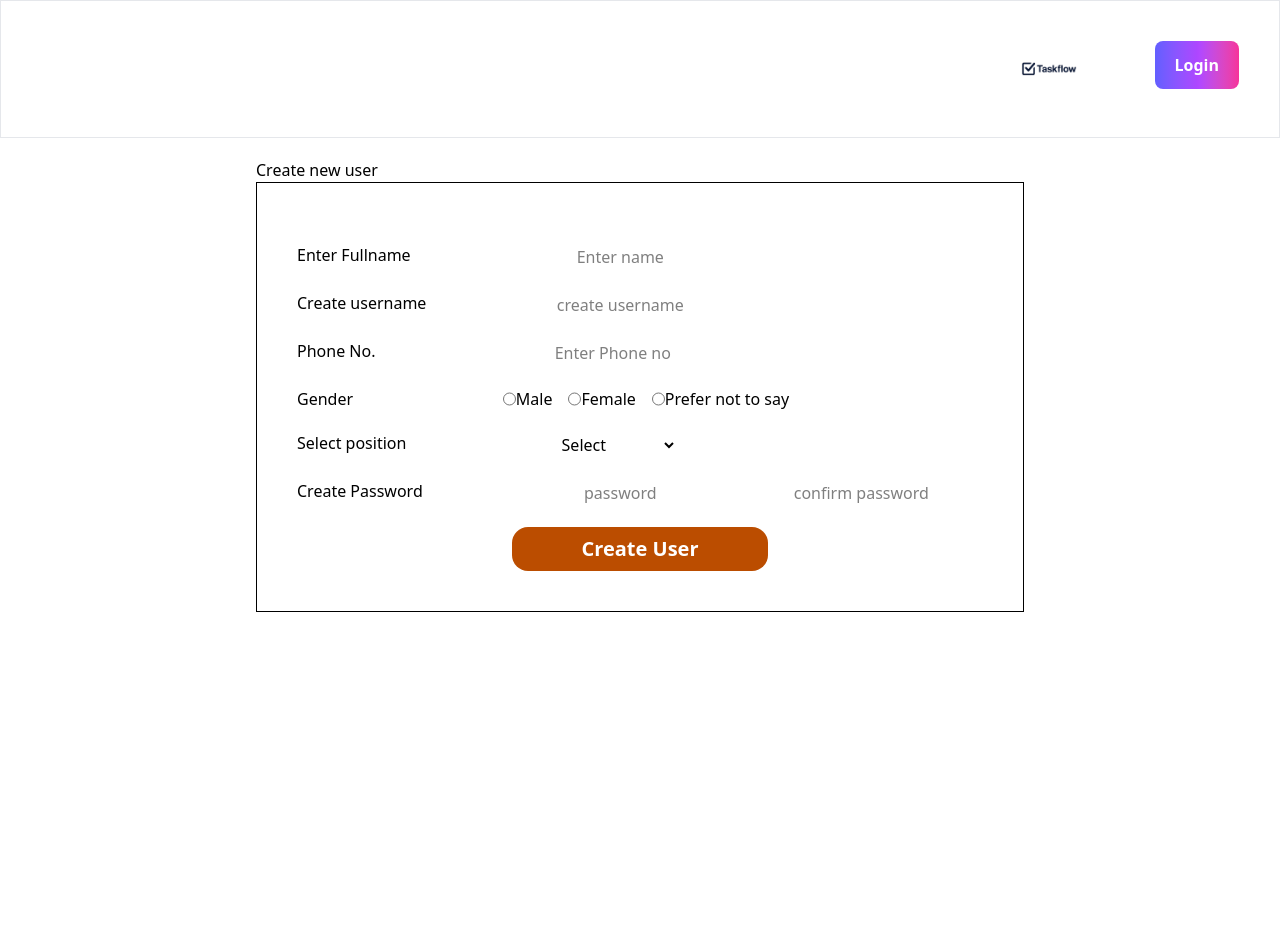
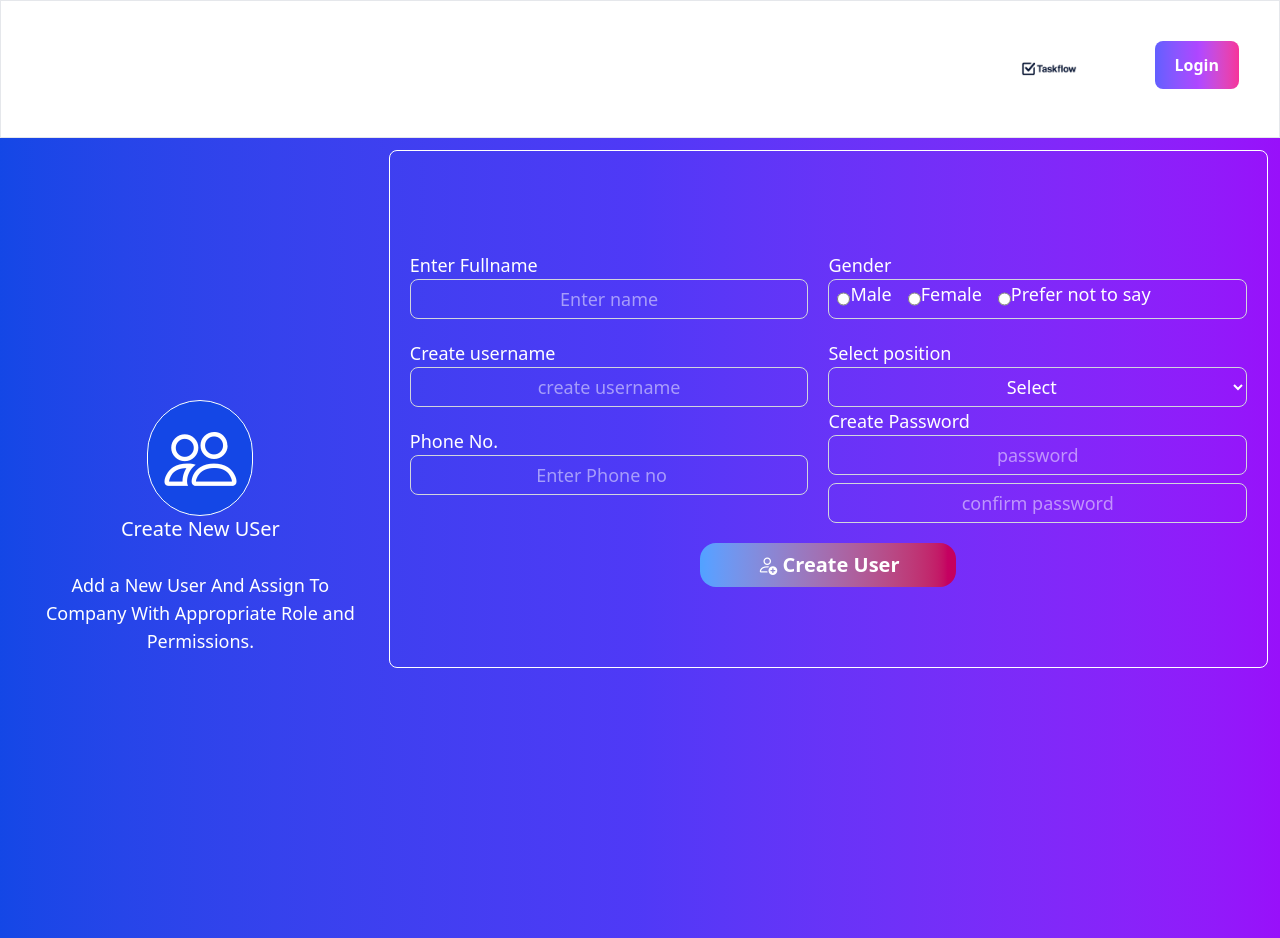
Before and after one commit to Aishwaryajadhav2000/TaskFlow_Frontend, a React (Vite) app: page /signup in a window 1280 px wide. Built offline with nearby package versions, Linux system fonts and the light colour scheme; no server answers.

Commit message:
UI update on form

```diff
--- a/src/developer/CreateAdmin.jsx
+++ b/src/developer/CreateAdmin.jsx
@@ -74,11 +74,6 @@ export default function CreateAdmin() {
       <section className='text-white text-lg md:h-screen w-full md:flex justify-center md:justify-between bg-gradient-to-r from-blue-700 via-indigo-600 to-purple-600 p-3'>
 
         <article className='md:w-[30%] items-center flex justify-center'>
-          {/* <div className='bg-purple-400 '>
-            <i class="bi bi-people"></i>
-            <h1>Create new user</h1>
-            <p>Add a New User And Assign To Company With Appropriate Role and Permissions.</p>
-          </div> */}
           <div className='p-5 text-center justify-center '>
             <i class="bi bi-people border p-2 px-4 rounded-full bg-blue-700 text-3xl md:text-7xl"></i>
             <h1 className='text-xl mt-5'>Create New USer</h1><br />
--- a/src/pages/Signin.jsx
+++ b/src/pages/Signin.jsx
@@ -15,9 +15,9 @@ export default function Signin() {
   const navigate = useNavigate();
   const location = useLocation();
   const userData = location.state?.companyName;
-  const [usernameError , setUsernameError] = useState(false)
-  const [confirmPassword , setConfirmPassword] = useState(false)
-  const [passwordError , setPasswordError] = useState(false)
+  const [usernameError, setUsernameError] = useState(false)
+  const [confirmPassword, setConfirmPassword] = useState(false)
+  const [passwordError, setPasswordError] = useState(false)
   useEffect(() => {
     console.log("Company name", userData);
     setCompanyName(userData)
@@ -37,13 +37,13 @@ export default function Signin() {
 
     if (!companyName || !fullName || !userName || !phoneNo || !gender || !position || !password) {
       alert("please filled all the fields...")
-    }else if(password !== confirmPassword){
+    } else if (password !== confirmPassword) {
       setPasswordError(true)
     } else {
       try {
         const registerUser = await registration(userData);
         const data = await registerUser.json()
-        if(registerUser.status == 500){
+        if (registerUser.status == 500) {
           // alert(data.message);
           setUsernameError(true);
         }
@@ -62,27 +62,34 @@ export default function Signin() {
 
   return (
     <>
-      <section className=' h-screen flex justify-center'>
+      <section className='text-white text-lg md:h-screen w-full md:flex justify-center md:justify-between bg-gradient-to-r from-blue-700 via-indigo-600 to-purple-600 p-3'>
 
-        <article className='m-5'>
-          <div>
-            <h1>Create new user</h1>
-          </div>
+        <article className='md:w-[30%] items-center flex justify-center'>
+          <div className='p-5 text-center justify-center '>
+            <i class="bi bi-people border p-2 px-4 rounded-full bg-blue-700 text-3xl md:text-7xl"></i>
+            <h1 className='text-xl mt-5'>Create New USer</h1><br />
+            <p>Add a New User And Assign To Company With Appropriate Role and Permissions.</p>
+          </div><hr className='md:hidden' />
+        </article>
 
-          <form action="" className='border w-3xl p-10' onSubmit={createNewUser}>
+        <article className='md:w-[70%]'>
 
+          <form action="" className='border space-y-5 rounded-lg p-5 py-20' onSubmit={createNewUser}>
             <div className='flex justify-center text-2xl'>
               <h1>{userData}</h1>
             </div>
 
-            <div className='flex mt-5'>
+            <article className='md:grid grid-cols-2 md:space-x-5'>
+              <article className='space-y-5 '>
+
+                <div>
                   <label htmlFor="">Enter Fullname</label>
-              <input type="text" placeholder='Enter name' onChange={(e) => setFullName(e.target.value)} />
+                  <input type="text" placeholder='Enter name' onChange={(e) => setFullName(e.target.value)} className='border border-gray-300 w-full h-10 rounded-lg'/>
                 </div>
 
-            <div className='flex mt-5'>
+                <div>
                   <label htmlFor="">Create username</label>
-              <input type="text" placeholder='create username' onChange={(e) => setUserName(e.target.value)} />
+                  <input type="text" placeholder='create username' onChange={(e) => setUserName(e.target.value)} className='border border-gray-300 w-full h-10 rounded-lg'/>
                 </div>
                 {
                   usernameError && (
@@ -92,21 +99,25 @@ export default function Signin() {
                   )
                 }
 
-            <div className='flex mt-5'>
+                <div>
                   <label htmlFor="">Phone No.</label>
-              <input type="number" placeholder='Enter Phone no' onChange={(e) => setPhoneNo(e.target.value)} />
+                  <input type="number" placeholder='Enter Phone no' onChange={(e) => setPhoneNo(e.target.value)} className='border border-gray-300 w-full h-10 rounded-lg'/>
                 </div>
+              </article>
 
-            <div className='flex mt-5'>
+              <article>
+                <div>
                   <label htmlFor="">Gender</label>
+                  <div className='rounded-lg border border-gray-300 w-full h-fit md:h-10 flex flex-wrap px-2'>
                     <input type="radio" name="gender" value="male" onChange={(e) => setGender(e.target.value)} />Male
                     <input type="radio" name="gender" value="female" onChange={(e) => setGender(e.target.value)} className='ml-4' /> Female
                     <input type="radio" name="gender" value="none" onChange={(e) => setGender(e.target.value)} className='ml-4' /> Prefer not to say
                   </div>
+                </div>
 
-            <div className='flex mt-5'>
+                <div className='mt-5'>
                   <label htmlFor="">Select position</label>
-              <select name="" id="" onChange={(e) => setJobPosition(e.target.value)}>
+                  <select className='border border-gray-300 w-full h-10 rounded-lg' name="" id="" onChange={(e) => setJobPosition(e.target.value)}>
                     <option value="">Select</option>
                     <option value="hr">HR</option>
                     <option value="frontend developer">Frontend Developer</option>
@@ -122,10 +133,10 @@ export default function Signin() {
                   }
                 </div>
 
-            <div className='flex  mt-5'>
+                <div className='space-y-2'>
                   <label htmlFor="">Create Password</label>
-              <input type="text" placeholder='password' onChange={(e) => setPassword(e.target.value)} />
-              <input type="text" placeholder='confirm password' className='ml-1.5' onChange={(e) => setConfirmPassword(e.target.value)}/>
+                  <input type="text" placeholder='password' onChange={(e) => setPassword(e.target.value)} className='border border-gray-300 w-full h-10 rounded-lg'/>
+                  <input type="text" placeholder='confirm password' onChange={(e) => setConfirmPassword(e.target.value)} className='border border-gray-300 w-full h-10 rounded-lg'/>
                 </div>
                 {
                   passwordError && (
@@ -134,20 +145,22 @@ export default function Signin() {
                     </div>
                   )
                 }
+              </article>
 
+            </article>
+
+            <article>
               <div className=' mt-5 flex justify-center'>
-              <button className='bg-amber-700 text-white font-semibold text-xl p-2 w-3xs rounded-2xl' type='submit'>
-                Create User
+                <button className='bg-gradient-to-r from-blue-400 to-pink-700 text-white font-semibold text-xl p-2 w-3xs rounded-2xl' type='submit'>
+                  <i class="bi bi-person-add"></i> Create User
                 </button>
               </div>
-
-
-
-
+            </article>
 
           </form>
 
         </article>
+
       </section>
     </>
   )
```
Lines whose indentation alone changed are shown as unchanged.
